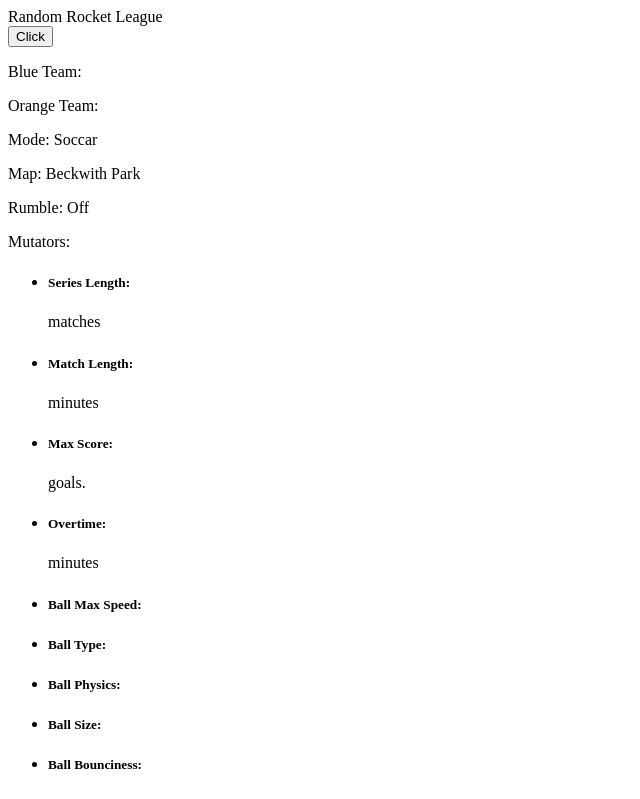
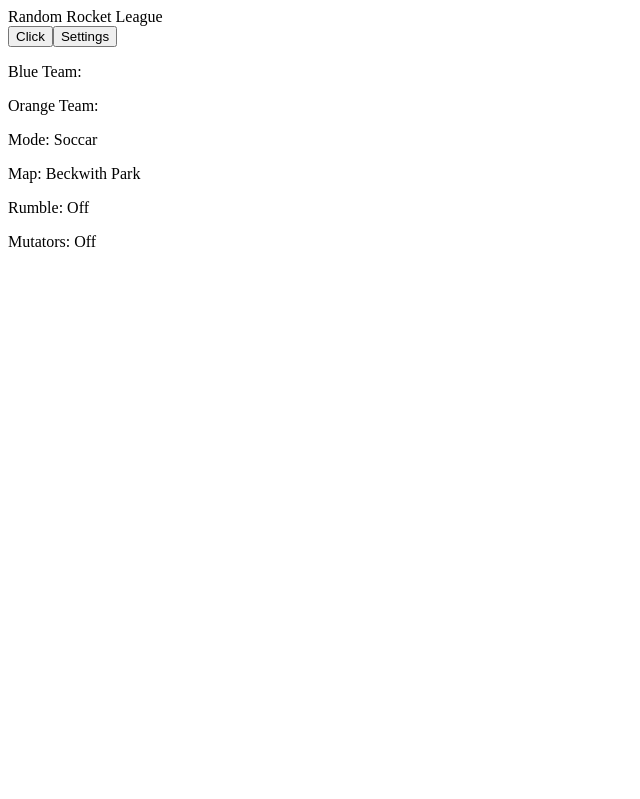
Before and after one commit to mashw/RandomRL-app, a React (Create React App) app: page / in a window 1280 px wide. Shown: the top 799 px of the page, without its empty margins (0-640 px from the left). Built offline with nearby package versions, Linux system fonts and the light colour scheme.

Commit message:
Added react-modal and closing functionality

```diff
--- a/package.json
+++ b/package.json
@@ -9,6 +9,7 @@
     "minimal-react-modal": "^1.0.2",
     "react": "^16.12.0",
     "react-dom": "^16.12.0",
+    "react-modal": "^3.11.1",
     "react-scripts": "3.3.0"
   },
   "scripts": {
--- a/src/App.js
+++ b/src/App.js
@@ -1,14 +1,18 @@
-import React, { useReducer } from 'react';
+import React, { useReducer, useState } from 'react';
 import BackPanel from './components/back-panel';
-import { defaultMatch } from './util/defaults.js';
+import { defaultMatch, defaultSettings } from './util/defaults.js';
 import FrontPanel from './components/front-panel';
 import { matchReducer } from './reducers/match-reducer';
+import { settingsReducer } from './reducers/settings-reducer';
+import SettingsModal from './components/modal.js';
 import StateContext from './context/state-context';
 
 
 
 function App() {
-  const [match, matchDispatch] = useReducer(matchReducer, defaultMatch)
+  const [modalState, toggleModal] = useState(false);
+  const [match, matchDispatch] = useReducer(matchReducer, defaultMatch);
+  const [settings, settingsDispatch] = useReducer(settingsReducer, defaultSettings);
 
   const generateMatch = () => {
     new Promise((resolve, reject) => {
@@ -34,8 +38,9 @@ function App() {
   return (
     <StateContext.Provider value={ { match } }>
       Random Rocket League
-      <FrontPanel generateMatch={generateMatch}/>
-      <BackPanel/>
+      <FrontPanel generateMatch={generateMatch} modalState={modalState} toggleModal={toggleModal}/>
+      <BackPanel />
+      <SettingsModal modalState={modalState} toggleModal={toggleModal}/>
     </StateContext.Provider>
   );
 }
--- a/src/components/back-panel.js
+++ b/src/components/back-panel.js
@@ -4,15 +4,15 @@ import Mutators from './mutators';
 
 
 const BackPanel = () => {
-  const qwe = useContext(StateContext);
+  const state = useContext(StateContext);
   return (
         <div>
-            <p>Blue Team: { qwe.match.team1 }</p>
-            <p>Orange Team: { qwe.match.team2 } </p>
-            <p>Mode: { qwe.match.mode }</p>
-            <p>Map: { qwe.match.map }</p>
-            <p>Rumble: { qwe.match.rumble }</p>
-            { qwe.match.mutatorSetting === false ? <p>Mutators: Off</p> : <Mutators/> }
+            <p>Blue Team: { state.match.team1 }</p>
+            <p>Orange Team: { state.match.team2 } </p>
+            <p>Mode: { state.match.mode }</p>
+            <p>Map: { state.match.map }</p>
+            <p>Rumble: { state.match.rumble }</p>
+            { state.match.mutatorSetting === false ? <p>Mutators: Off</p> : <Mutators/> }
         </div>
     )
 }
--- a/src/components/front-panel.js
+++ b/src/components/front-panel.js
@@ -7,6 +7,7 @@ const FrontPanel = (props) => {
   return (
       <div>
         <button onClick={() => props.generateMatch()}>Click</button>
+        <button onClick={() => props.toggleModal(true)}>Settings</button>
       </div>
   )
 }
--- a/src/components/modal.js
+++ b/src/components/modal.js
@@ -0,0 +1,18 @@
+import React from 'react';
+import Modal from 'react-modal';
+
+const SettingsModal = (props) => {
+  return (
+    <Modal
+      isOpen={!!props.modalState} //'!!' Converts to true boolean values
+      contentLabel="Settings"
+      onRequestClose={() => props.toggleModal(false)}
+      shouldCloseOnEsc={true}
+    >
+      <h3>Settings</h3>
+      <button onClick={() => props.toggleModal(false)}>Close</button>
+    </Modal>
+  )
+};
+
+export default SettingsModal;
--- a/src/util/defaults.js
+++ b/src/util/defaults.js
@@ -5,7 +5,8 @@ export const defaultMatch = {
     mode: "Soccar",
     map: "Beckwith Park",
     rumble: "Off",
-    mutators: "Off"
+    mutatorSetting: false,
+    mutators: false
 }
 
 export const defaultMutators = {
```
Also changed, not shown: 1 other file (tests, documents, lock files or other folders).
